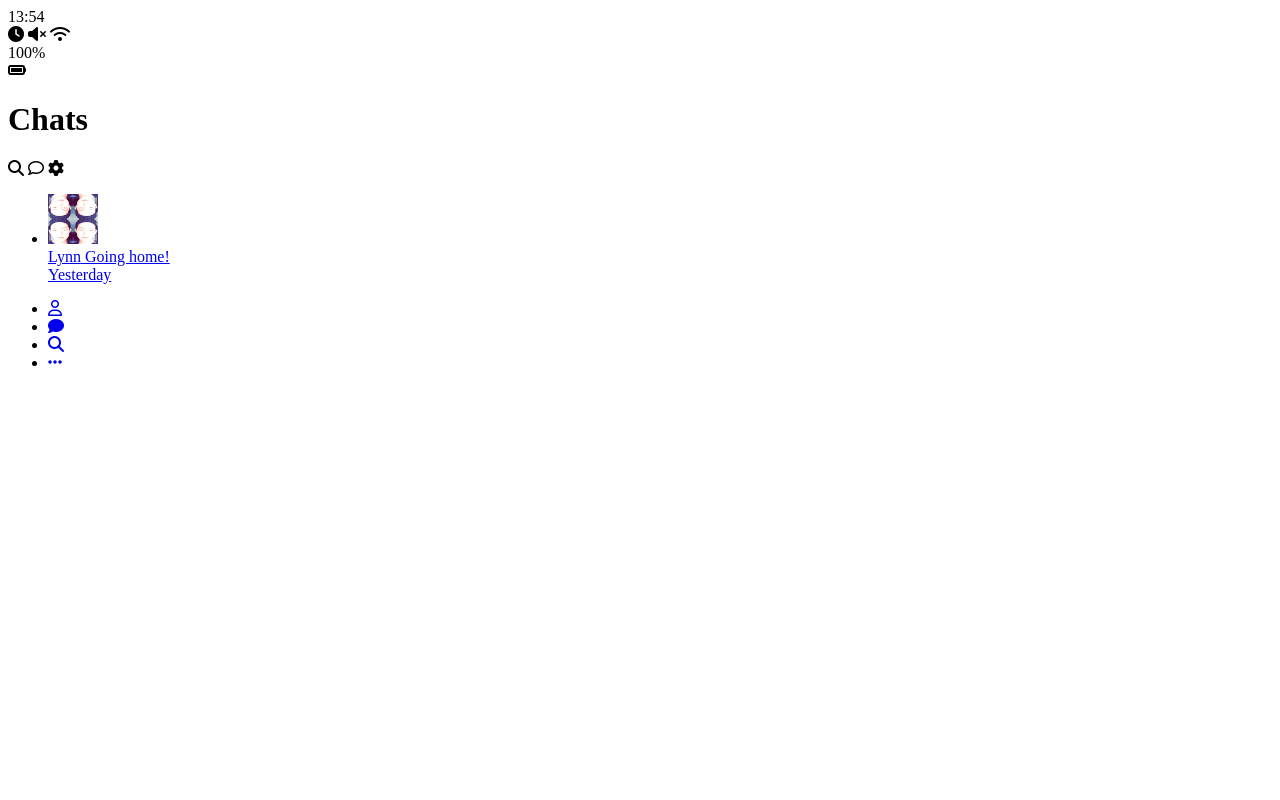
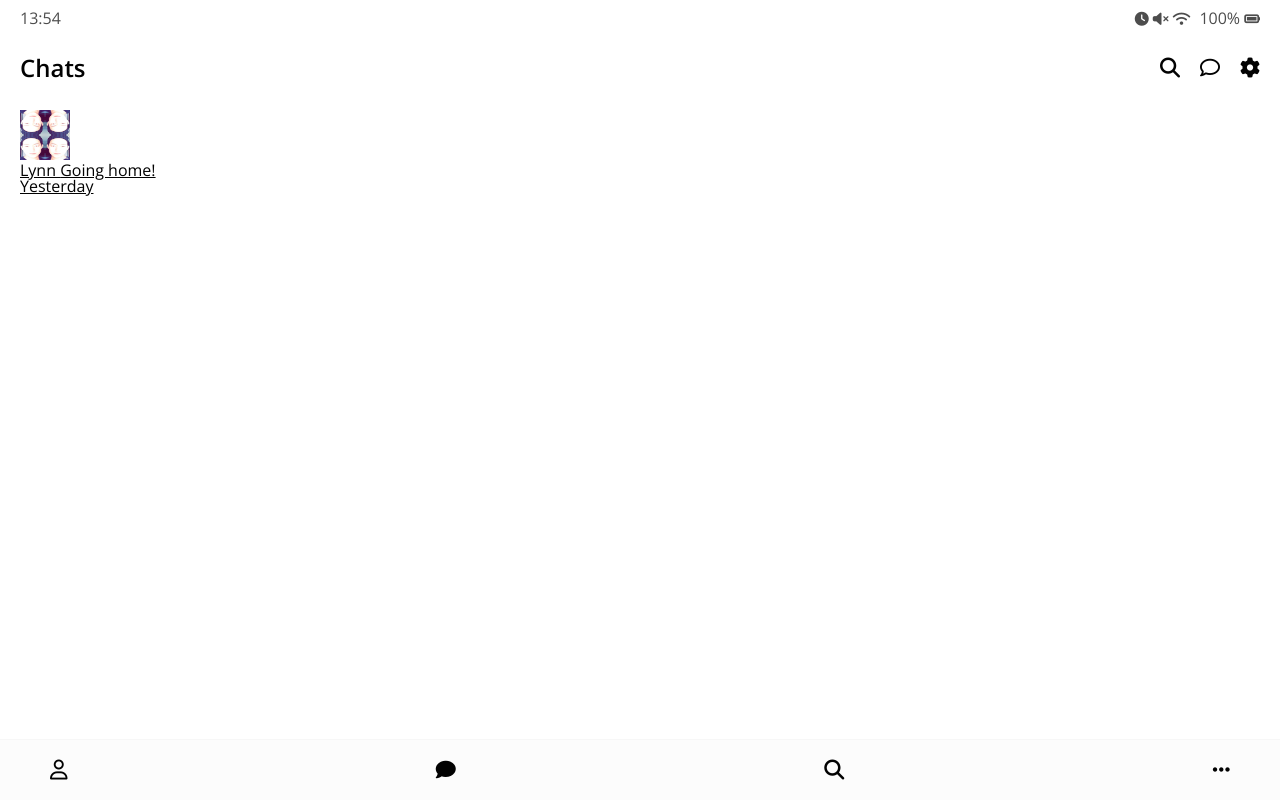
Before and after one commit to ssb0498/kakao-clone-v2.0, a plain HTML site: page index.html in a window 1280 px wide. Drawn offline with nearby package versions, Linux system fonts and the light colour scheme.

Commit message:
twice
good

```diff
--- /dev/null
+++ b/css/header.css
@@ -0,0 +1,26 @@
+.header {
+  display: flex;
+  justify-content: space-between;
+  align-items: center;
+  margin-bottom: 30px;
+}
+
+.header .header__title {
+  font-size: 24px;
+  font-weight: 600;
+}
+
+.header .header__icon {
+  font-size: 20px;
+  margin-left: 20px;
+  cursor: pointer;
+}
+.header .header__header-column {
+  display: flex;
+  align-items: center;
+}
+
+.header .header__back-btn {
+  font-size: 22px;
+  margin-right: 20px;
+}
--- /dev/null
+++ b/css/nav-bar.css
@@ -0,0 +1,18 @@
+.nav {
+  position: fixed;
+  width: 100%;
+  padding: 20px 50px;
+  left: 0;
+  bottom: 0;
+  background-color: #fcfcfc;
+  border-top: 1px solid #f7f7f7;
+}
+
+.nav .nav__list {
+  display: flex;
+  justify-content: space-between;
+}
+
+.nav i {
+  font-size: 20px;
+}
--- /dev/null
+++ b/css/reset.css
@@ -0,0 +1,124 @@
+html,
+body,
+div,
+span,
+applet,
+object,
+iframe,
+h1,
+h2,
+h3,
+h4,
+h5,
+h6,
+p,
+blockquote,
+pre,
+a,
+abbr,
+acronym,
+address,
+big,
+cite,
+code,
+del,
+dfn,
+em,
+img,
+ins,
+kbd,
+q,
+s,
+samp,
+small,
+strike,
+strong,
+sub,
+sup,
+tt,
+var,
+b,
+u,
+i,
+center,
+dl,
+dt,
+dd,
+ol,
+ul,
+li,
+fieldset,
+form,
+label,
+legend,
+table,
+caption,
+tbody,
+tfoot,
+thead,
+tr,
+th,
+td,
+article,
+aside,
+canvas,
+details,
+embed,
+figure,
+figcaption,
+footer,
+header,
+hgroup,
+menu,
+nav,
+output,
+ruby,
+section,
+summary,
+time,
+mark,
+audio,
+video {
+  margin: 0;
+  padding: 0;
+  border: 0;
+  font-size: 100%;
+  font: inherit;
+  vertical-align: baseline;
+}
+/* HTML5 display-role reset for older browsers */
+article,
+aside,
+details,
+figcaption,
+figure,
+footer,
+header,
+hgroup,
+menu,
+nav,
+section {
+  display: block;
+}
+body {
+  line-height: 1;
+}
+ol,
+ul {
+  list-style: none;
+}
+blockquote,
+q {
+  quotes: none;
+}
+blockquote:before,
+blockquote:after,
+q:before,
+q:after {
+  content: "";
+  content: none;
+}
+table {
+  border-collapse: collapse;
+  border-spacing: 0;
+}
--- /dev/null
+++ b/css/status-bar.css
@@ -0,0 +1,14 @@
+.status-bar {
+  display: flex;
+  justify-content: space-between;
+  margin-bottom: 30px;
+  opacity: 0.7;
+}
+
+.status-bar i {
+  font-size: 14px;
+}
+
+.status-bar .status-bar__battery-level {
+  margin-left: 5px;
+}
--- /dev/null
+++ b/css/styles.css
@@ -0,0 +1,20 @@
+@import url("https://fonts.googleapis.com/css2?family=Open+Sans:wght@400;600&display=swap");
+@import "reset.css";
+@import "status-bar.css";
+@import "header.css";
+@import "nav-bar.css";
+
+* {
+  box-sizing: border-box;
+}
+body {
+  background-color: white;
+  padding: 10px 20px;
+  color: #020202;
+  font-family: "Open Sans", -apple-system, BlinkMacSystemFont, "Segoe UI",
+    Roboto, Oxygen, Ubuntu, Cantarell, "Open Sans", "Helvetica Neue", sans-serif;
+}
+
+a {
+  color: inherit;
+}
--- a/index.html
+++ b/index.html
@@ -7,6 +7,7 @@
       src="https://kit.fontawesome.com/b35d456725.js"
       crossorigin="anonymous"
     ></script>
+    <link rel="stylesheet" href="css/styles.css" />
     <title>Chats | Kakao</title>
   </head>
   <body>
@@ -18,7 +19,7 @@
         <i class="fas fa-clock"></i>
         <i class="fas fa-volume-mute"></i>
         <i class="fas fa-wifi"></i>
-        <div class="span status-bar__battery-level">100%</div>
+        <span class="status-bar__battery-level">100%</span>
         <i class="fas fa-battery-full"></i>
       </div>
     </div>
```
Also changed, not shown: chat.html (+4 -3 lines), find.html (+2 -1 lines), friends.html (+2 -1 lines), more.html (+2 -1 lines), settings.html (+4 -3 lines).
